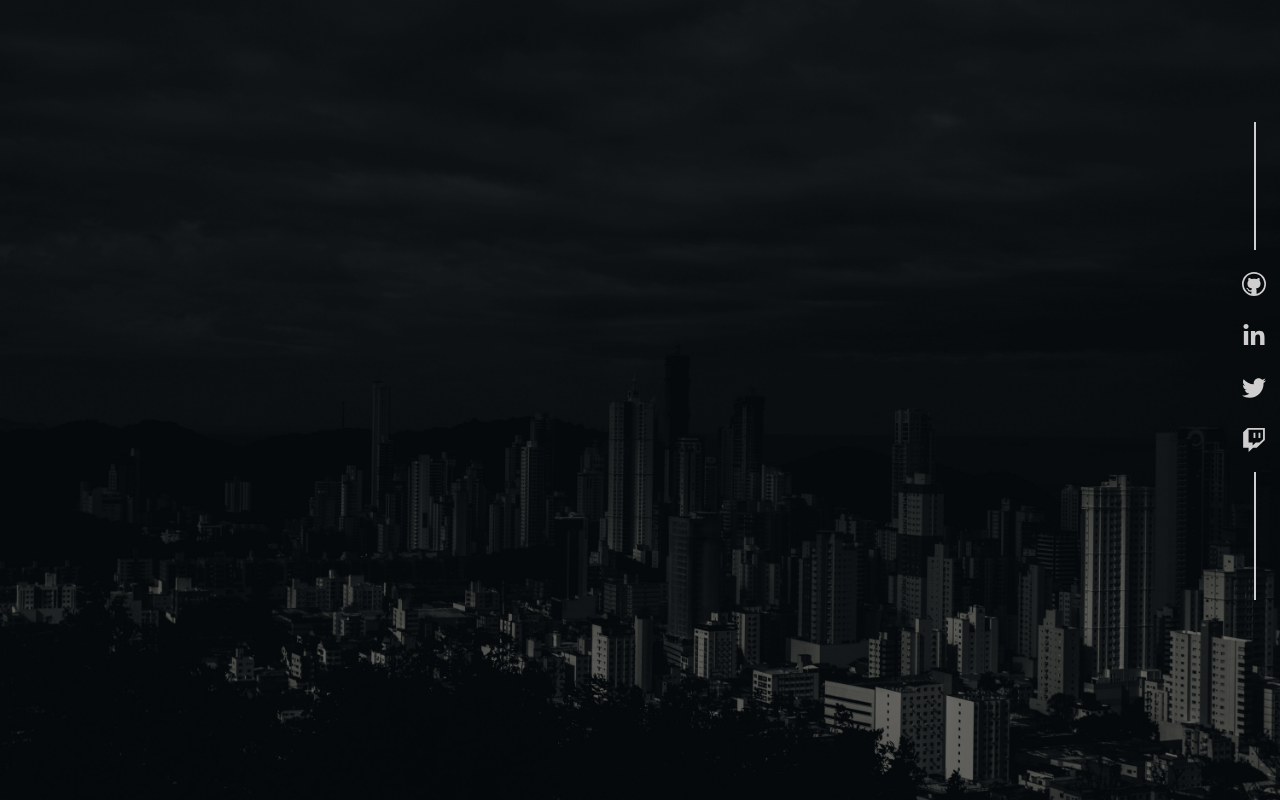
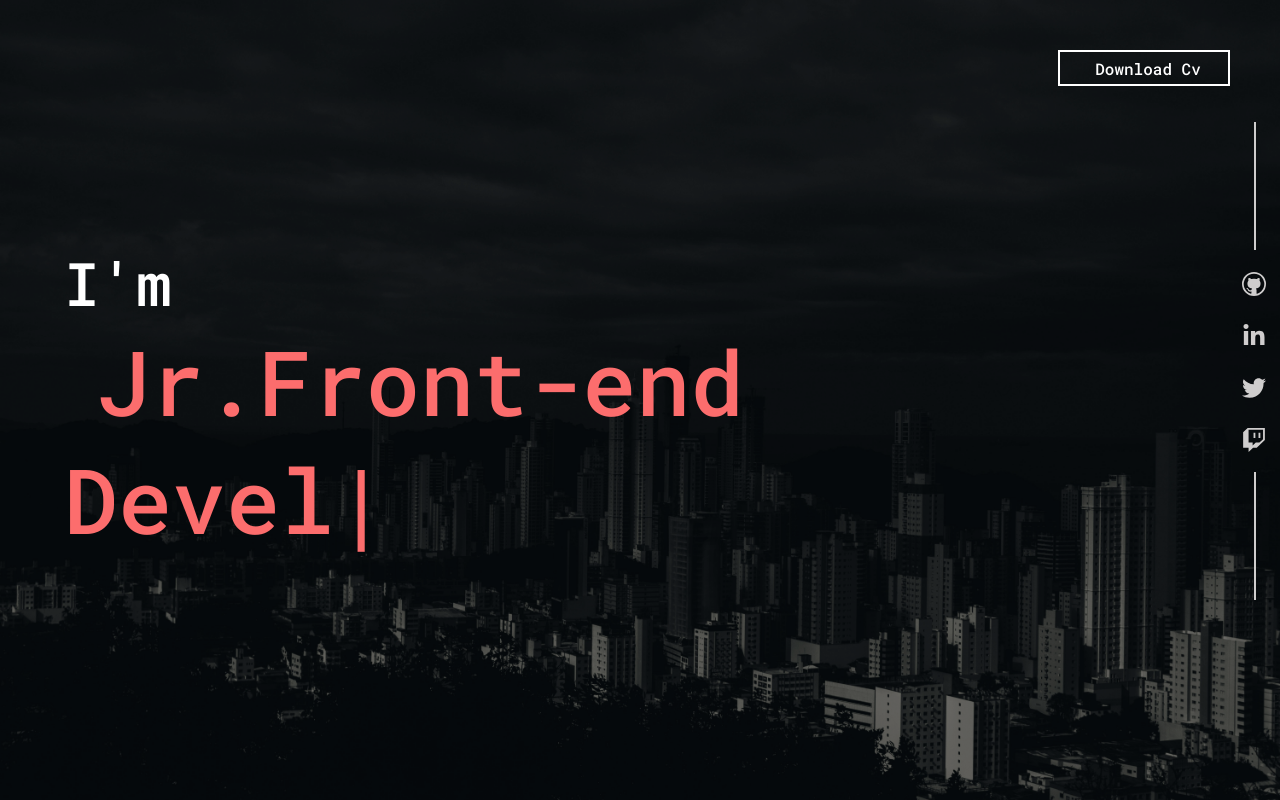
Before and after one commit to UmutPalabiyik/umut-portfolio-, a React (Create React App) app: page / in a window 1280 px wide. Built offline with nearby package versions, Linux system fonts and the light colour scheme.

Commit message:
add download cv button

```diff
--- a/package.json
+++ b/package.json
@@ -11,6 +11,7 @@
     "react-dom": "^17.0.2",
     "react-icons": "^4.3.1",
     "react-scripts": "4.0.3",
+    "typewriter-effect": "^2.18.2",
     "web-vitals": "^1.1.2"
   },
   "scripts": {
--- a/src/App.js
+++ b/src/App.js
@@ -2,10 +2,12 @@
 import './App.scss';
 import About from './Container/About/About';
 import Contact from './Components/Contact/Contact';
+import DownloadButton from './Components/DownloadButton/DownloadButton';
 
 const App = () => {
   return (
     <div className="app">
+      <DownloadButton />
       <Contact />
       <About />
     </div>
--- a/src/App.scss
+++ b/src/App.scss
@@ -8,5 +8,8 @@
   background-attachment: fixed;
   box-shadow: inset 0 0 0 1000px rgba(0,0,0,.25);
 
+  display: flex;
+
+
 
 }
--- a/src/Components/Contact/Contact.scss
+++ b/src/Components/Contact/Contact.scss
@@ -86,7 +86,7 @@ $phone: 768px;
 
 
         &:not(:last-child){
-          border-right: 2px solid rgb(5,9,12);
+          border-right: .5px solid rgb(5,9,12);
         }
 
         @for $i from 1 through 4 {
--- /dev/null
+++ b/src/Components/DownloadButton/DownloadButton.jsx
@@ -0,0 +1,14 @@
+import './DownloadButton.scss';
+import { HiDownload } from "react-icons/hi";
+
+const DownloadButton = () => {
+    return(
+        <a href="./UmutCv.pdf" download="UmutCv" className="download-button">
+            <HiDownload className="download-button__icon"/>
+            <span className="download-button__text" >Download Cv</span>
+        </a>
+    )
+}
+
+
+export default DownloadButton;
--- /dev/null
+++ b/src/Components/DownloadButton/DownloadButton.scss
@@ -0,0 +1,57 @@
+$white: #ffff;
+
+.download-button{
+    height: 24px;
+    width: 172px;
+    border: 2px solid $white;
+    padding: 1rem;
+    display: flex;
+    align-items: center;
+    justify-content: center;
+    background-color: transparent;
+    color: $white;
+    cursor: pointer;
+    transition: all .4s;
+    overflow: hidden;
+    text-decoration: none;
+
+    position: absolute;
+    right: 50px;
+    top: 50px;
+
+    &:hover{
+        background-color: $white;
+
+        span{
+            color: rgb(0, 0, 0);
+        }
+
+        .download-button__icon{
+            display: block;
+            color: rgb(0, 0, 0);
+            animation: slideUp .4s ease;
+        }
+    }
+
+
+    &__icon{
+        display: none;
+        font-size: 1rem;
+    }
+
+    &__text{
+        margin-left: .5rem;
+        font-size: 1rem;
+        transition: all .2s;
+    }
+
+    @keyframes slideUp {
+        0%{
+            color: rgb(0, 0, 0);
+            transform: translateY(50px);
+        }
+        100% {
+            transform: translateY(0);
+          }
+    }
+}
--- a/src/Container/About/About.jsx
+++ b/src/Container/About/About.jsx
@@ -1,12 +1,23 @@
-import './About.scss'
+import './About.scss';
+import Typewriter from 'typewriter-effect';
 
 const About = () => {
-    return(
-        <section className="about">
+  return (
+    <section className="about">
+      <div className="about__static-text">I'm</div>
+      <Typewriter
+        options={{
+          strings: ["Umut Palabiyik", "Jr.Front-end Developer"],
+          autoStart: true,
+          loop: true,
+          wrapperClassName: "about__dynamics",
+          cursor: "|",
+          cursorClassName: "about__cursor"
 
-        </section>
-    )
-}
-
+        }}
+      />
+    </section>
+  );
+};
 
 export default About;
--- a/src/Container/About/About.scss
+++ b/src/Container/About/About.scss
@@ -0,0 +1,26 @@
+.about {
+  display: inline-flex;
+  flex-direction: column;
+  justify-content: center;
+  align-items: flex-start;
+
+  width: 75vw;
+  margin-left: 4rem;
+
+  &__static-text {
+    color: #ffff;
+    font-size: 60px;
+    font-weight: 400;
+  }
+
+  &__dynamics{
+    padding-left: 2rem;
+    font-size: 90px;
+    color: #fc6d6d;
+  }
+
+  &__cursor{
+    font-size: 90px;
+    color: #fc6d6d;
+  }
+}
--- a/src/index.css
+++ b/src/index.css
@@ -1,12 +1,12 @@
+@import url('https://fonts.googleapis.com/css2?family=Roboto+Mono:wght@300;500;700&display=swap');
+
 body,* {
   margin: 0;
   padding: 0;
+  outline: none;
+  border: none;
   box-sizing: border-box;
-  font-family: -apple-system, BlinkMacSystemFont, 'Segoe UI', 'Roboto', 'Oxygen',
-    'Ubuntu', 'Cantarell', 'Fira Sans', 'Droid Sans', 'Helvetica Neue',
-    sans-serif;
-  -webkit-font-smoothing: antialiased;
-  -moz-osx-font-smoothing: grayscale;
+  font-family: 'Roboto Mono', monospace;
 
 }
 
```
Also changed, not shown: 2 other files (tests, documents, lock files or other folders).
